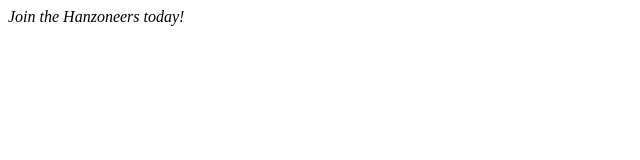
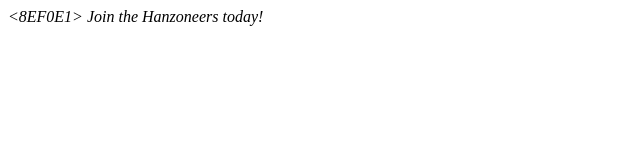
Before and after one commit to Pokepal9876/Some-code, a plain HTML site: page index.html in a window 1280 px wide. Shown: the whole page, without its empty margins (0-640 px from the left). Drawn offline with Linux system fonts and the light colour scheme.

Commit message:
Update index.html

```diff
--- a/index.html
+++ b/index.html
@@ -1,4 +1,4 @@
 <HTML>
 <title>Hanzoneers</title>
-<Body><i> Join the Hanzoneers today! </i></body>
+  <Body><i><8EF0E1> Join the Hanzoneers today!</8EF0E1> </i></body>
 </Html>
```
